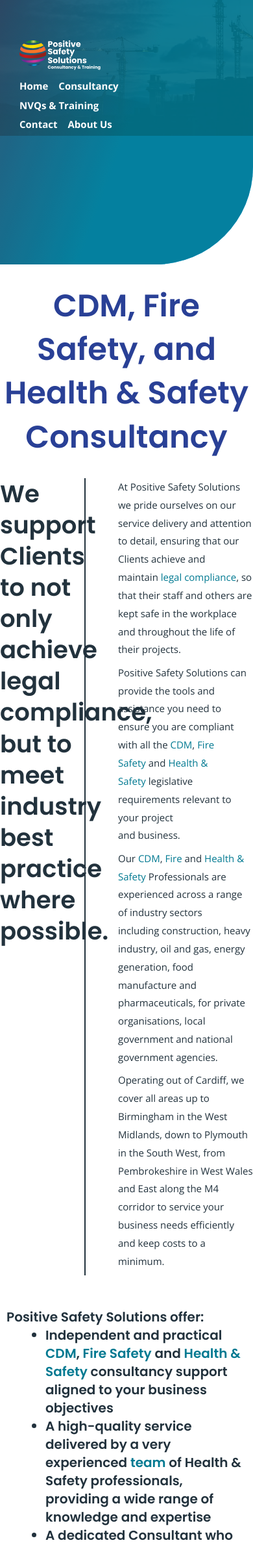
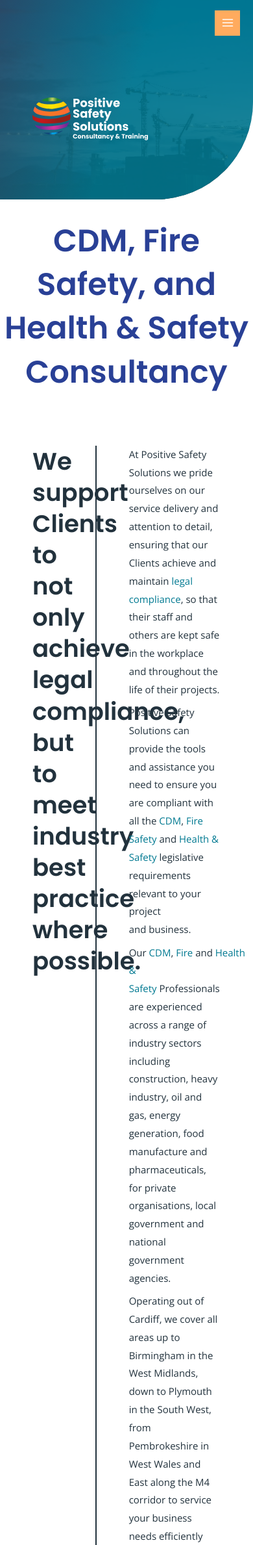
Before and after one commit to danielbroadhurst/pssct, a PHP site: page /consultancy/index.php in a window 390 px wide; the page is wider, and only the part inside the window is pictured. Shown: the top 2378 px of that part at 65% size. Run offline with PHP 8.4, Linux system fonts and the light colour scheme.

Commit message:
feat: added mobile menu

```diff
--- a/assets/css/styles.css
+++ b/assets/css/styles.css
@@ -392,6 +392,57 @@ body {
   padding: 45px 30px 200px 30px;
 }
 
+.menu-header img {
+  width: 100%;
+}
+
+#menu {
+  display: block;
+  position: absolute;
+  z-index: 99;
+  background: none;
+  top: 0;
+  left: 0;
+  right: 0;
+}
+
+.mobile-nav-menu {
+  display: none;
+  justify-content: flex-start;
+  margin: 0;
+  width: 100%;
+  color: #676767;
+  background-color: #f9f9f9;
+}
+
+#menu.open .mobile-nav-menu {
+  display: flex;
+}
+
+.mobile-nav-menu ul {
+  margin: 0;
+  width: 100%;
+  line-height: 3;
+}
+
+.mobile-nav-menu ul li {
+  display: flex;
+  flex-direction: column;
+  position: relative;
+}
+
+.mobile-nav-menu ul li a {
+  font-size: 13.68px;
+  color: #676767;
+  padding: 0 20px;
+  display: inline-block;
+  width: 100%;
+  border: 0;
+  border-bottom-width: 1px;
+  border-style: solid;
+  border-color: #dddddd;
+}
+
 .header-overlay {
   border-radius: 0px 0px 150px 0px;
   filter: brightness(100%) contrast(100%) saturate(100%) blur(0px)
@@ -424,6 +475,10 @@ body {
   border: none;
   border-radius: 0;
   box-shadow: none;
+}
+
+.screen-reader-text {
+  display: none;
 }
 
 .mobile-menu {
@@ -1128,9 +1183,9 @@ ul.price-table__features-list li .price-table__feature-inner {
 }
 
 .price-table__features-list li:not(:first-child)::before {
-  content: "";
+  content: '';
   display: block;
-  border: 0 solid hsla(0, 0%, 47.8%, .3);
+  border: 0 solid hsla(0, 0%, 47.8%, 0.3);
   margin: 10px 12.5%;
 }
 
@@ -1144,8 +1199,8 @@ ul.price-table__features-list li .price-table__feature-inner {
 
 .price-table__feature-inner {
   display: flex;
-    justify-content: center;
-    align-items: center;
+  justify-content: center;
+  align-items: center;
 }
 
 .price-table__footer {
@@ -1498,6 +1553,10 @@ a:hover {
   font-style: italic;
 }
 
+.block {
+  display: block;
+}
+
 @media (min-width: 768px) {
   .widget-one {
     width: 42.744%;
@@ -1516,14 +1575,135 @@ a:hover {
   }
 }
 
+@media (max-width: 1024px) and (min-width: 768px) {
+}
+
+@media (min-width: 1025px) {
+  .menu-header {
+    background-attachment: fixed;
+  }
+}
+
+@media (max-width: 1024px) {
+  .container .flex-container {
+    max-width: 1024px;
+  }
+  .container.cdm-services,
+  .container.health-safety,
+  .container.fire-safety {
+    padding: 0px 25px 0px 25px;
+  }
+  .container.cdm-cta,
+  .container.health-cta,
+  .container.fire-safety-consultancy {
+    padding: 100px 25px 100px 25px;
+  }
+  .container.pt-130,
+  .container.mt-30.mb-40,
+  .container.py-100 {
+    padding: 50px 50px 50px 50px;
+  }
+  footer .footer-wrapper {
+    margin-top: 0px;
+    margin-bottom: 0px;
+    padding: 40px 20px 40px 20px;
+  }
+  footer .widget-three a {
+    font-size: 12px;
+    padding: 3px 0px;
+  }
+  .widget-one nav {
+    display: none;
+  }
+  footer .widget-three .socials a {
+    width: 22px;
+    height: 22px;
+  }
+  footer .widget-three svg {
+    width: 11px;
+  }
+  .container .list-item span.list-text {
+    font-size: 13px;
+  }
+  .card {
+    margin: 0px 5px 0px 5px;
+    padding: 40px 20px 40px 20px;
+  }
+  .nav-wrapper {
+    display: none;
+  }
+  .menu-header {
+    background-position: center center;
+    padding: 150px 80px 80px 50px;
+    width: 100%;
+  }
+  .header-content {
+    margin: 0;
+  }
+  .container .flex-container {
+    max-width: 1024px;
+    flex-wrap: wrap;
+  }
+}
+
+@media (max-width: 921px) {
+  .mobile-menu {
+    display: flex;
+    min-height: 70px;
+    line-height: 3;
+    margin-left: auto;
+    margin-right: auto;
+  }
+  .menu-grid {
+    display: grid;
+    grid-template-columns: auto auto;
+    align-items: center;
+    grid-column-gap: 20px;
+    overflow-wrap: anywhere;
+  }
+  .menu-grid .right {
+    display: flex;
+    flex-wrap: nowrap;
+    justify-content: flex-end;
+    height: 100%;
+    min-height: 0;
+    align-items: center;
+  }
+  .menu-grid .menu-button {
+    padding-right: 0;
+    padding-left: 0;
+    display: flex;
+    flex-wrap: wrap;
+    align-items: center;
+  }
+  .menu-grid .menu-button:hover {
+    cursor: pointer;
+  }
+  .menu-grid .menu-block {
+    display: inline-flex;
+    align-items: center;
+    flex-wrap: wrap;
+    align-content: center;
+    background: #ffab5e;
+    color: #ffffff;
+    padding: 0.5em;
+  }
+  .menu-grid .mobile-svg {
+    padding: 2px;
+  }
+  .menu-grid .mobile-svg.close-svg {
+    display: none;
+  }
+  #menu.open .menu-grid .mobile-svg.close-svg {
+    display: block;
+  }
+  #menu.open .menu-grid .mobile-svg.menu-svg {
+    display: none;
+  }
+}
+
 @media (max-width: 767px) {
   .widget {
     width: 100%;
   }
 }
-
-@media (min-width: 1025px) {
-  .menu-header {
-    background-attachment: fixed;
-  }
-}
--- a/cdm-consultancy/index.php
+++ b/cdm-consultancy/index.php
@@ -34,7 +34,7 @@ require(TEMPLATES_PATH . "/header.php");
     </div>
   </div>
 </section>
-<section class="container">
+<section class="container cdm-services">
   <div class="flex-container p-20 mb-20">
     <h4>CDM Consultancy Services we provide include:</h4>
   </div>
@@ -168,7 +168,7 @@ require(TEMPLATES_PATH . "/header.php");
     <p class="text-20 p-10"><strong><a href="https://pssct.co.uk/">Positive Safety Solutions</a> offers CDM consultancy services across all project types and industries. Get in touch with us today by calling our number 0800 448 0503 or fill in our <a href="https://pssct.co.uk/contact/">online form</a>.</strong></p>
   </div>
 </section>
-<section class="container pt-80 pb-100">
+<section class="container pt-80 pb-100 cdm-cta">
   <div class="flex-container column">
     <h2 class="text-29">CDM Consultancy Services UK</h2>
     <h4 class="text-25 mb-20">In addition to CDM consultancy services, we offer <a href="<?= BASE_URL ?>/fire-safety-consultancy/">Fire Safety</a> and <a href="<?= BASE_URL ?>/health-safety-consultancy/">Health &amp; Safety</a> Consultancy services to provide you with a full range of business and project needs.</h4>
--- a/consultancy/index.php
+++ b/consultancy/index.php
@@ -40,7 +40,7 @@ require(TEMPLATES_PATH . "/header.php");
     </h5>
   </div>
 </section>
-<section class="container mt-20 more-info">
+<section class="container mt-20 more-info mb-50">
   <div class="flex-container">
     <div class="card blue-red text-white justify-between">
       <div>
@@ -143,7 +143,7 @@ require(TEMPLATES_PATH . "/header.php");
         </ul>
       </div>
       <div class="flex justify-center mt-7">
-        <a href="<?= BASE_URL ?>/fire-safety-consultancy/" class="button more-info">More information</a>
+        <a href="<?= BASE_URL ?>/health-safety-consultancy/" class="button more-info">More information</a>
       </div>
     </div>
     <div class="card blue-red text-white justify-between">
--- a/contact/index.php
+++ b/contact/index.php
@@ -16,7 +16,7 @@ require(TEMPLATES_PATH . "/header.php");
     <h1 class="text-blue">Get in Touch</h1>
   </div>
 </section>
-<section class="container pt-100 pb-100">
+<section class="container py-100">
   <div class="flex-container">
     <div class="width-50">
       <div class="mr-quarter">
--- a/fire-safety-consultancy/index.php
+++ b/fire-safety-consultancy/index.php
@@ -34,7 +34,7 @@ require(TEMPLATES_PATH . "/header.php");
     </div>
   </div>
 </section>
-<section class="container">
+<section class="container fire-safety">
   <div class="flex-container p-20">
     <h4>Fire Safety services we provide include:</h4>
   </div>
@@ -144,7 +144,7 @@ require(TEMPLATES_PATH . "/header.php");
     </div>
   </div>
 </section>
-<section class="container pt-80 pb-100">
+<section class="container pt-80 pb-100 fire-safety-consultancy">
   <div class="flex-container column pb-60">
     <div class="text-16 p-10">
       <h2 class="text-28">Fire Safety Consultancy Services in the UK by PSSCT</h2>
--- a/health-safety-consultancy/index.php
+++ b/health-safety-consultancy/index.php
@@ -33,7 +33,7 @@ require(TEMPLATES_PATH . "/header.php");
     </div>
   </div>
 </section>
-<section class="container">
+<section class="container health-safety">
   <div class="flex-container p-20">
     <h4>Health & Safety Consultancy Services we provide include:</h4>
   </div>
@@ -245,7 +245,7 @@ require(TEMPLATES_PATH . "/header.php");
     </div>
   </div>
 </section>
-<section class="container pt-50 pb-100">
+<section class="container pt-50 pb-100 health-cta">
   <div class="flex-container column">
     <div class="text-16 mb-20">
       <p class="mb-8">If you are unsure as to what you require,&nbsp;<a href="https://www.pssct.co.uk/contact/" target="_blank" rel="noopener">book a consultation</a>&nbsp;with one of our H&amp;S professionals for a quick review of your current H&amp;S situation.&nbsp;</p>
@@ -274,7 +274,7 @@ require(TEMPLATES_PATH . "/header.php");
     </div>
   </div>
 </section>
-<section class="container">
+<section class="container health-safety">
   <div class="flex-container p-20">
     <h4>Common FAQ's about Health & Safety Consultancy</h4>
   </div>
--- a/index.php
+++ b/index.php
@@ -183,6 +183,7 @@ require(TEMPLATES_PATH . "/header.php");
 
 <?php require(TEMPLATES_PATH . "/footer.php"); ?>
 </div>
+<script src="<?= BASE_URL ?>/assets/js/menu.js"></script>
 </body>
 
 </html>
--- a/templates/menu.php
+++ b/templates/menu.php
@@ -1,17 +1,42 @@
+<div id="menu">
+  <div class="relative block">
+    <div role="button" class="mobile-menu pl-20 pr-20">
+      <div class="menu-grid width-100">
+        <div class="left"></div>
+        <span class="screen-reader-text">Menu</span>
+        <div class="right">
+          <div class="menu-button" id="menu-button">
+            <div class="menu-block">
+              <svg class="mobile-svg menu-svg" fill="currentColor" version="1.1" xmlns="http://www.w3.org/2000/svg" width="24" height="24" viewBox="0 0 24 24">
+                <path d="M3 13h18c0.552 0 1-0.448 1-1s-0.448-1-1-1h-18c-0.552 0-1 0.448-1 1s0.448 1 1 1zM3 7h18c0.552 0 1-0.448 1-1s-0.448-1-1-1h-18c-0.552 0-1 0.448-1 1s0.448 1 1 1zM3 19h18c0.552 0 1-0.448 1-1s-0.448-1-1-1h-18c-0.552 0-1 0.448-1 1s0.448 1 1 1z"></path>
+              </svg>
+              <svg class="mobile-svg close-svg" fill="currentColor" version="1.1" xmlns="http://www.w3.org/2000/svg" width="24" height="24" viewBox="0 0 24 24">
+                <path d="M5.293 6.707l5.293 5.293-5.293 5.293c-0.391 0.391-0.391 1.024 0 1.414s1.024 0.391 1.414 0l5.293-5.293 5.293 5.293c0.391 0.391 1.024 0.391 1.414 0s0.391-1.024 0-1.414l-5.293-5.293 5.293-5.293c0.391-0.391 0.391-1.024 0-1.414s-1.024-0.391-1.414 0l-5.293 5.293-5.293-5.293c-0.391-0.391-1.024-0.391-1.414 0s-0.391 1.024 0 1.414z"></path>
+              </svg>
+            </div>
+          </div>
+        </div>
+      </div>
+    </div>
+  </div>
+  <div>
+    <nav class="mobile-nav-menu">
+      <ul>
+        <li><a href="<?= BASE_URL ?>/" class="menu-item">Home</a></li>
+        <li><a href="<?= BASE_URL ?>/consultancy/" class="menu-item">Consultancy</a></li>
+        <li><a href="<?= BASE_URL ?>/nvqs/" class="menu-item">NVQs &amp; Training</a></li>
+        <li><a href="<?= BASE_URL ?>/contact/" class="menu-item">Contact</a></li>
+        <li><a href="<?= BASE_URL ?>/about-us/" class="menu-item">About Us</a></li>
+      </ul>
+    </nav>
+  </div>
+</div>
 <section class="menu-header">
   <div class="header-overlay"></div>
   <div class="header-wrapper flex-container">
     <div class="header-content">
       <img fetchpriority="high" decoding="async" width="866" height="227" src="<?= BASE_URL ?>/assets/img/pss-home-logo-8.svg" class="logo" alt="">
       <div class="nav-wrapper">
-        <!-- <div role="button" class="mobile-menu">
-          <span class="screen-reader-text">Menu</span>
-          <div class="menu-button-icon">
-            <svg class="ast-mobile-svg ast-menu-svg" fill="currentColor" version="1.1" xmlns="http://www.w3.org/2000/svg" width="24" height="24" viewBox="0 0 24 24">
-              <path d="M3 13h18c0.552 0 1-0.448 1-1s-0.448-1-1-1h-18c-0.552 0-1 0.448-1 1s0.448 1 1 1zM3 7h18c0.552 0 1-0.448 1-1s-0.448-1-1-1h-18c-0.552 0-1 0.448-1 1s0.448 1 1 1zM3 19h18c0.552 0 1-0.448 1-1s-0.448-1-1-1h-18c-0.552 0-1 0.448-1 1s0.448 1 1 1z"></path>
-            </svg>
-          </div>
-        </div> -->
         <nav class="nav-menu">
           <ul>
             <li><a href="<?= BASE_URL ?>/" class="menu-item">Home</a></li>
```
Also changed, not shown: assets/js/menu.js (added, +7 -0 lines).
